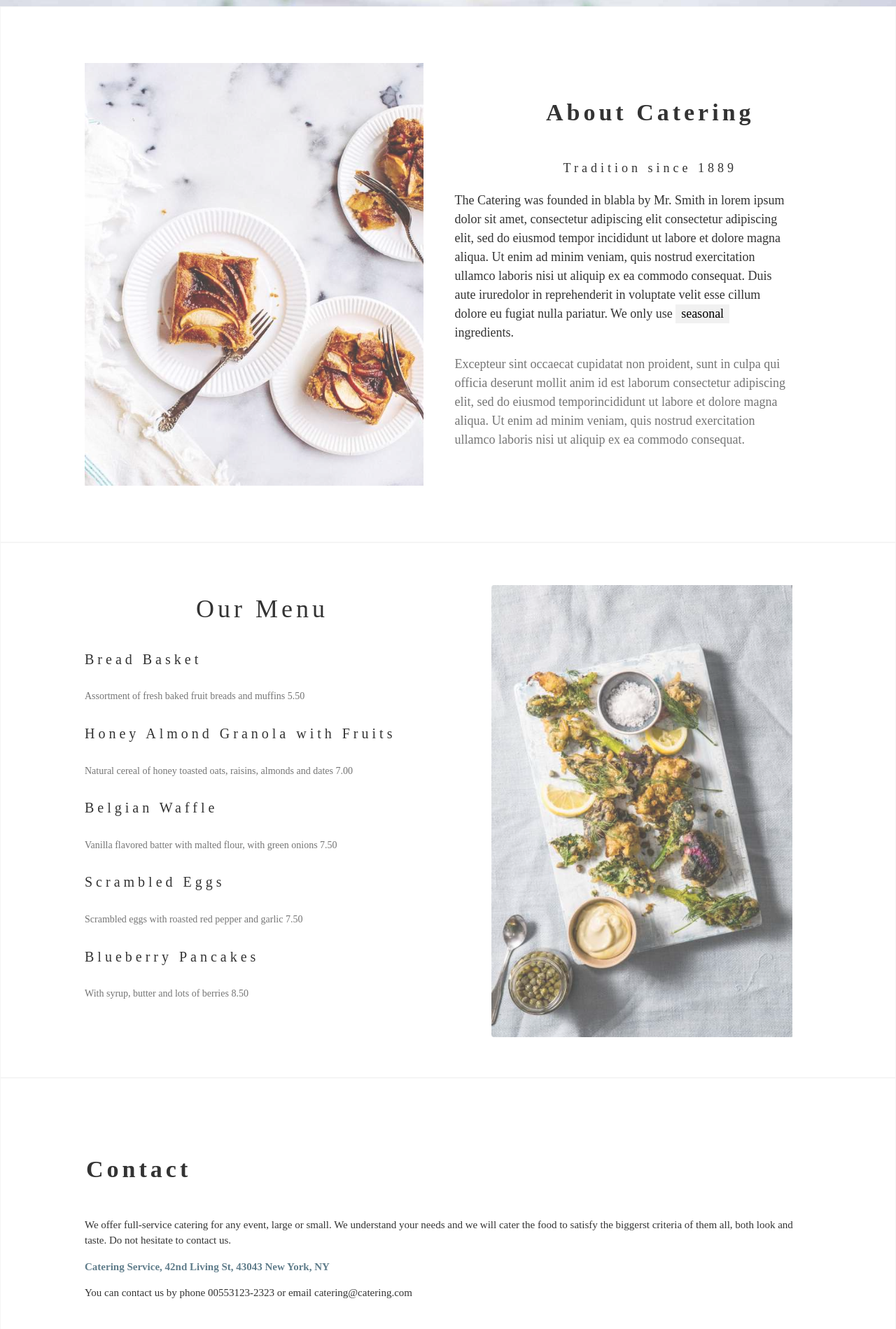
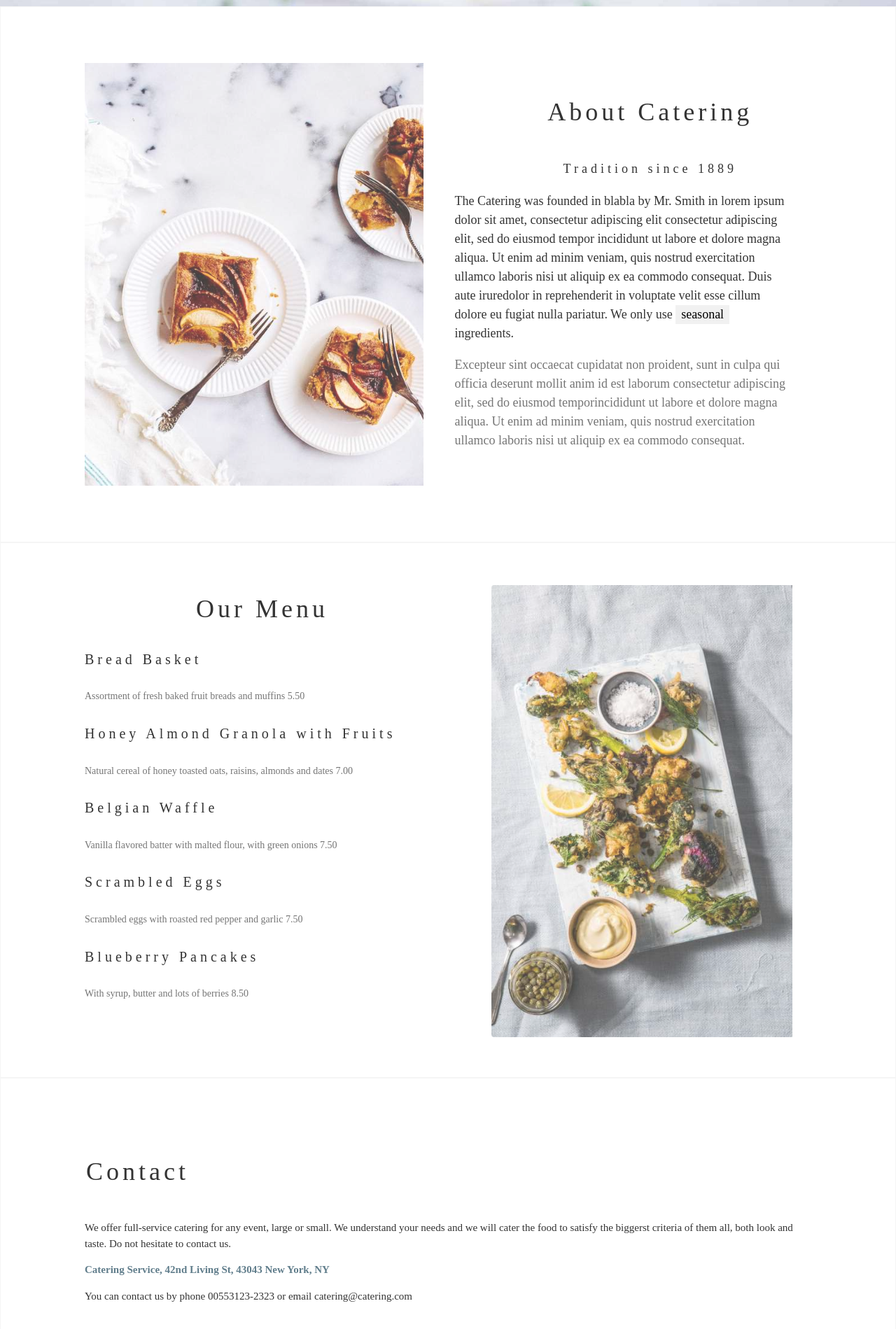
Before and after one commit to nwezek04-web/CATTERING, a plain HTML site: page index.html in a window 1280 px wide. Shown: the part 691-2590 px from the top of the page at 70% size. Drawn offline with Linux system fonts and the light colour scheme.

Commit message:
my last commit

```diff
--- a/index.css
+++ b/index.css
@@ -146,11 +146,12 @@ body {
 .about-text h1 {
   text-align: center;
   margin: 10px;
-  font-size: 34px;
-  font-weight: 90px;
+  font-size: 36px;
+  font-weight: 400;
   letter-spacing: 5px;
   line-height: 1.5;
   margin-bottom: 40px;
+  font-family: "playfair Display", serif;
 
 
 }
@@ -276,7 +277,7 @@ body {
 
 .contact h1 {
     display: block;
-    font-size: 34px;
+    font-size: 36px;
     margin-block-start: 0.67em;
     margin-block-end: 0.67em;
     margin-inline-start: 0px;
@@ -284,6 +285,8 @@ body {
     letter-spacing: 5px;
     margin-bottom: 40px;
     padding-left: 62px;
+    font-weight: 400;
+    font-family: "playfair Display", serif;
 }
 
 
@@ -420,6 +423,7 @@ footer {
     margin-right: auto;
   }
 
+
   .about-text p {
     margin-right: auto;
   }
```
